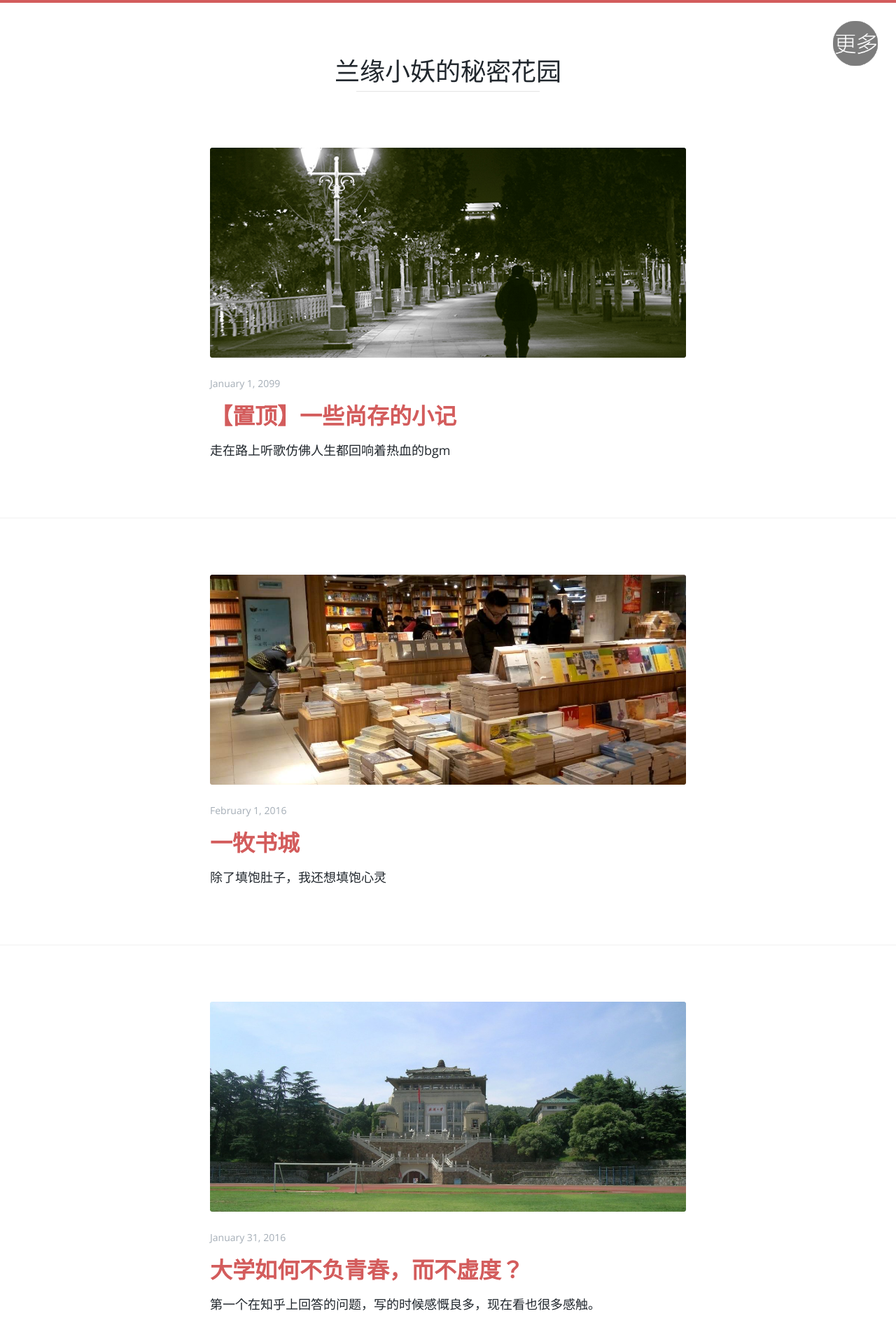
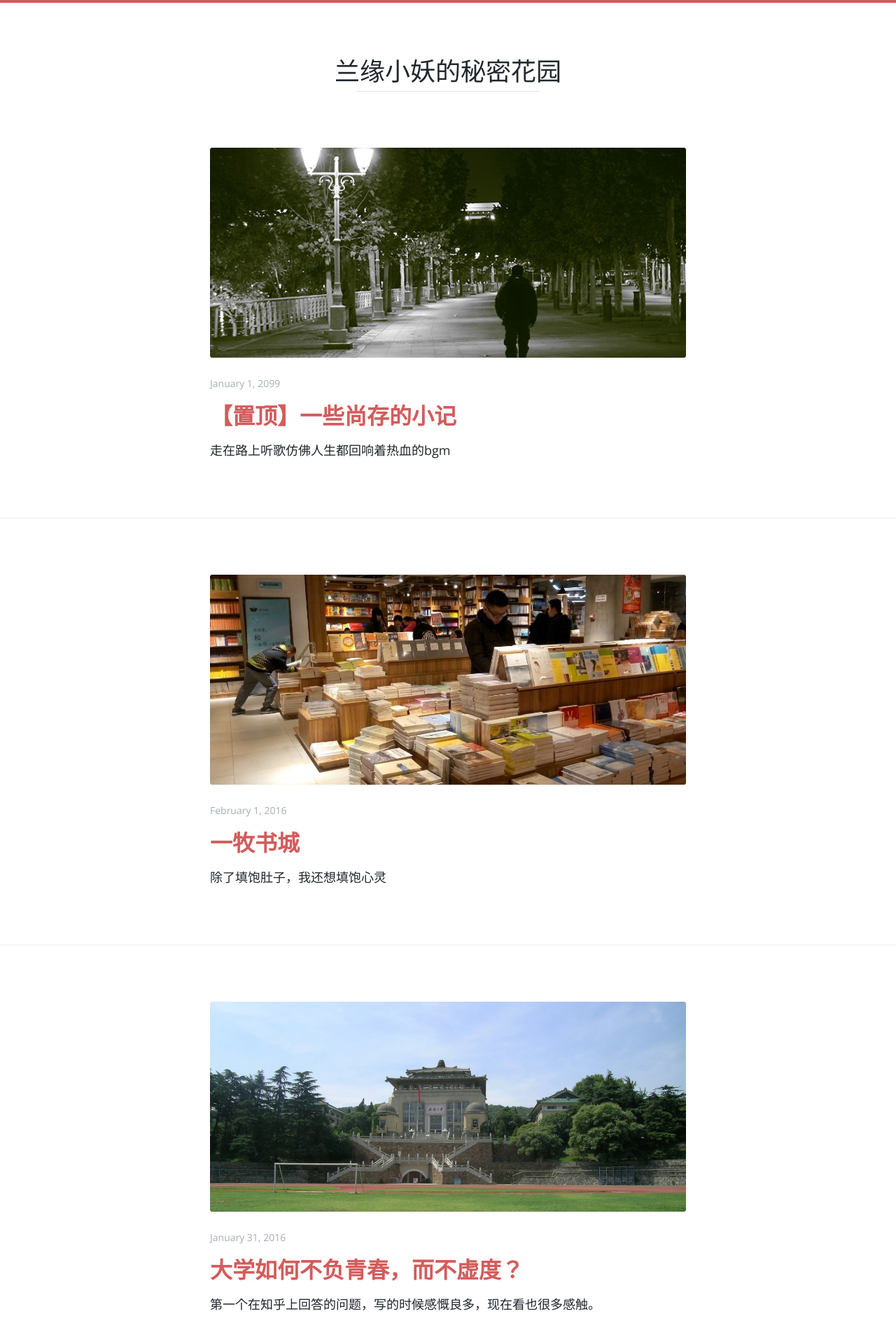
Before and after one commit to lanyuanxiaoyao/lanyuanxiaoyao.github.io, a Jekyll site: the page built from index2.html, in a window 1280 px wide. Shown: the top 1920 px of the page at 70% size. Built offline with Jekyll 4.4.1, drawn with Linux system fonts in a browser that asks for light colours; comment, search, counter and statistics services are not loaded.

Commit message:
2016.2.1

```diff
--- a/_layouts/default.html
+++ b/_layouts/default.html
@@ -2,40 +2,9 @@
 <html>
 
   {% include head.html %}
-  <script type="text/javascript">
-	window.onresize = function {
-		start_pos = $("blog_badge").offsetTop;
-		$("one").style.top = start_pos + 'px';
-		$("two").style.top = start_pos + 'px';
-		$("three").style.top = start_pos + 'px';
-	}
-	function $(name) {
-		return document.getElementById(name);
-	}
-  </script>
-  <script language="JavaScript" src="{{site.baseurl}}/assets/javascript/check_cookie.js"></script>
-  <script language="JavaScript" src="{{site.baseurl}}/assets/javascript/menu.js"></script>
-  <body class="{{ page.body_class }}" onload="check()">
+  <body class="{{ page.body_class }}">
 
     {{ content }}
-
-    {{ if site.logo}}
-    <a id="blog_badge" class="menu_positive">
-            <span style="background-image:
-            url('{{ site.baseurl }}/assets/images/menu0.png');" onclick="start()"></span>
-    </a>
-	<a id="one" class="menu_positive"><span style="background-image:
-            url('{{ site.baseurl }}/assets/images/menu1.png');"></span>
-	</a>
-	<a href="{{ site.baseurl }}/about.html" id="two" class="menu_positive">
-	<span style="background-image:
-            url('{{ site.baseurl }}/assets/images/menu2.png');"></span>
-	</a>
-	<a href="{{ site.baseurl }}/index2.html" id="three" class="menu_positive">
-	<span style="background-image:
-            url('{{ site.baseurl }}/assets/images/menu3.png');"></span>
-	</a>
-    {{/if}}
     <script>
       function no_schema_links () {
         var links = document.querySelectorAll('.js-remove-domain-schema');
--- a/css/screen.css
+++ b/css/screen.css
@@ -1389,56 +1389,6 @@ body>footer #user_bio .inner, .post-footer #user_bio .inner {
 	z-index:0;
 }
 
-.menu_positive {
-	position: absolute;
-	display: block;
-	top: 30px;
-	right: 26px;
-	width: 62px;
-	height: 62px;
-	background-color: #fff;
-	background-size: cover;
-	border: 1px solid rgba(33, 39, 45, 0.17);
-	-webkit-border-radius: 60px;
-	-moz-border-radius: 60px;
-	-ms-border-radius: 60px;
-	-o-border-radius: 60px;
-	border-radius: 60px;
-	z-index: 3;
-	-webkit-transition-property: all 0.2s;
-	-moz-transition-property: all 0.2s;
-	-o-transition-property: all 0.2s;
-	transition-property: all 0.2s;
-	-webkit-tap-highlight-color: rgba(0, 0, 0, 0);
-	-webkit-filter: grayscale(100%);
-	filter: grayscale(100%);
-}
-
-.menu_positive:hover {
-	-webkit-filter: grayscale(0%);
-	filter: grayscale(0%);
-}
-
-.menu_positive span {
-	font-size: 1px;
-	color: transparent;
-	background-size: cover;
-	background-position: center center;
-	background-repeat: round;
-	position: absolute;
-	top: -1px;
-	right: -1px;
-	bottom: -1px;
-	left: -1px;
-}
-
-body.user .menu_positive {
-	-webkit-transition-property: none;
-	-moz-transition-property: none;
-	-o-transition-property: none;
-	transition-property: none
-}
-
 body>.no-posts {
 	text-align: center;
 	margin: 50px auto 120px auto;
@@ -1566,16 +1516,6 @@ html[dir=rtl] body>footer .image, html[dir=rtl] .post-footer .image {
 	margin-right: 0
 }
 
-html[dir=rtl] .menu_positive span {
-	margin-left: 0;
-	margin-right: 1px
-}
-
-html[dir=rtl] .menu_positive span {
-	margin-left: 0;
-	margin-right: 17px
-}
-
 html[dir=rtl] article>header a#home_link {
 	margin-left: 10px;
 	margin-right: 0
@@ -1625,11 +1565,6 @@ html[dir=rtl] body>a.btn.nav.prev span {
 	-ms-transform: rotate(0deg) translate(0, 0);
 	-o-transform: rotate(0deg) translate(0, 0);
 	transform: rotate(0deg) translate(0, 0)
-}
-
-html[dir=rtl] .menu_positive {
-	left: 26px;
-	right: inherit
 }
 
 body>iframe {
@@ -1811,14 +1746,6 @@ body.touch.user article .readmore {
 		zoom: 1;
 		*display: inline
 	}
-	html[dir=rtl] body.user>.menu_positive span {
-		margin-left: 0;
-		margin-right: 12px
-	}
-	html[dir=rtl] body.user>.menu_positive {
-		left: 10px;
-		right: inherit
-	}
 	body>footer #user_bio, body>footer #user_profile, .post-footer #user_bio,
 		.post-footer #user_profile {
 		display: block;
@@ -1939,28 +1866,7 @@ body.touch.user article .readmore {
 		background: linear-gradient(rgba(33, 39, 45, 0.25) 0%,
 			rgba(33, 39, 45, 0.9) 75%)
 	}
-	.menu_positive {
-		background-size: cover;
-		top: 15px;
-		right: 10px;
-		width: 43px;
-		height: 43px
-	}
-	.menu_positive span {
-		background-size: cover;
-		top: 9px;
-		right: 9px;
-		bottom: 9px;
-		left: 9px;
-	}
-	html[dir=rtl] .menu_positive span {
-		margin-left: 0;
-		margin-right: 12px
-	}
-	html[dir=rtl] .menu_positive {
-		left: 10px;
-		right: inherit
-	}
+
 	body>footer>.inner {
 		padding: 0 20px
 	}
```
